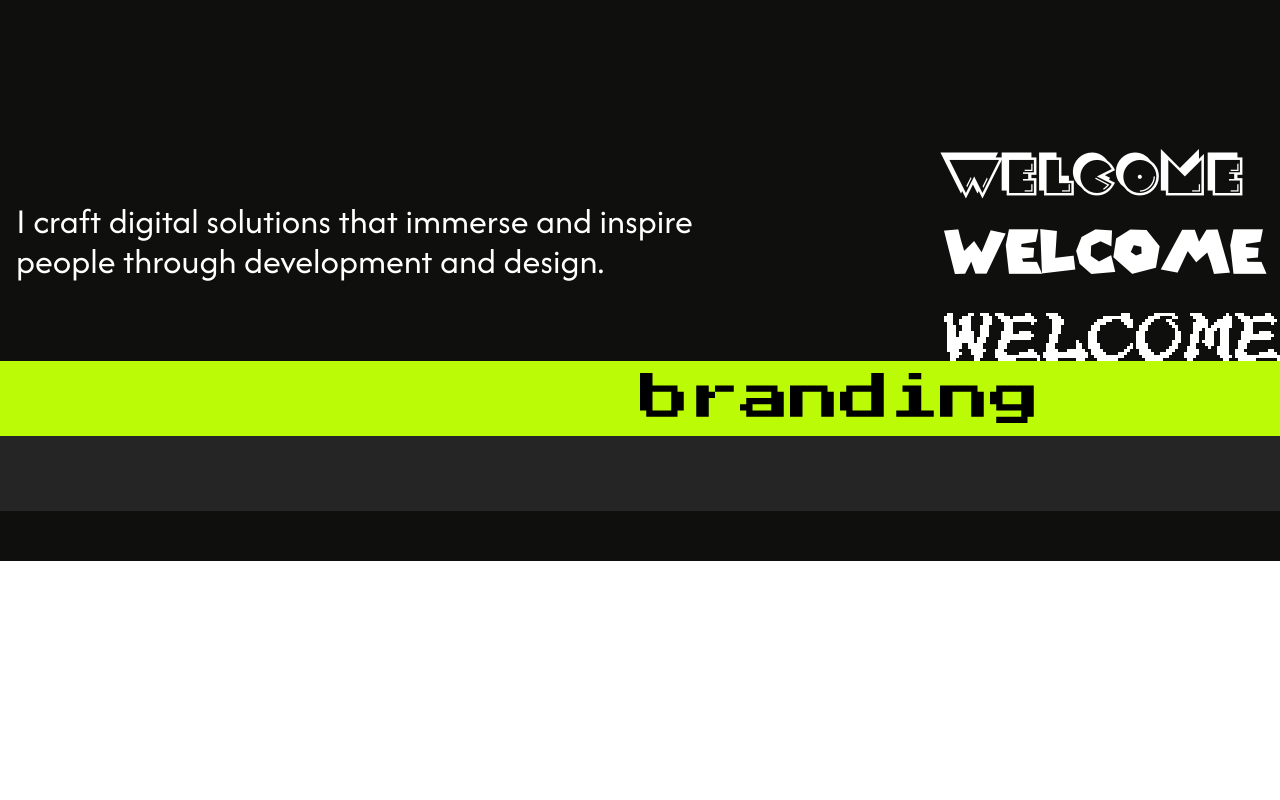
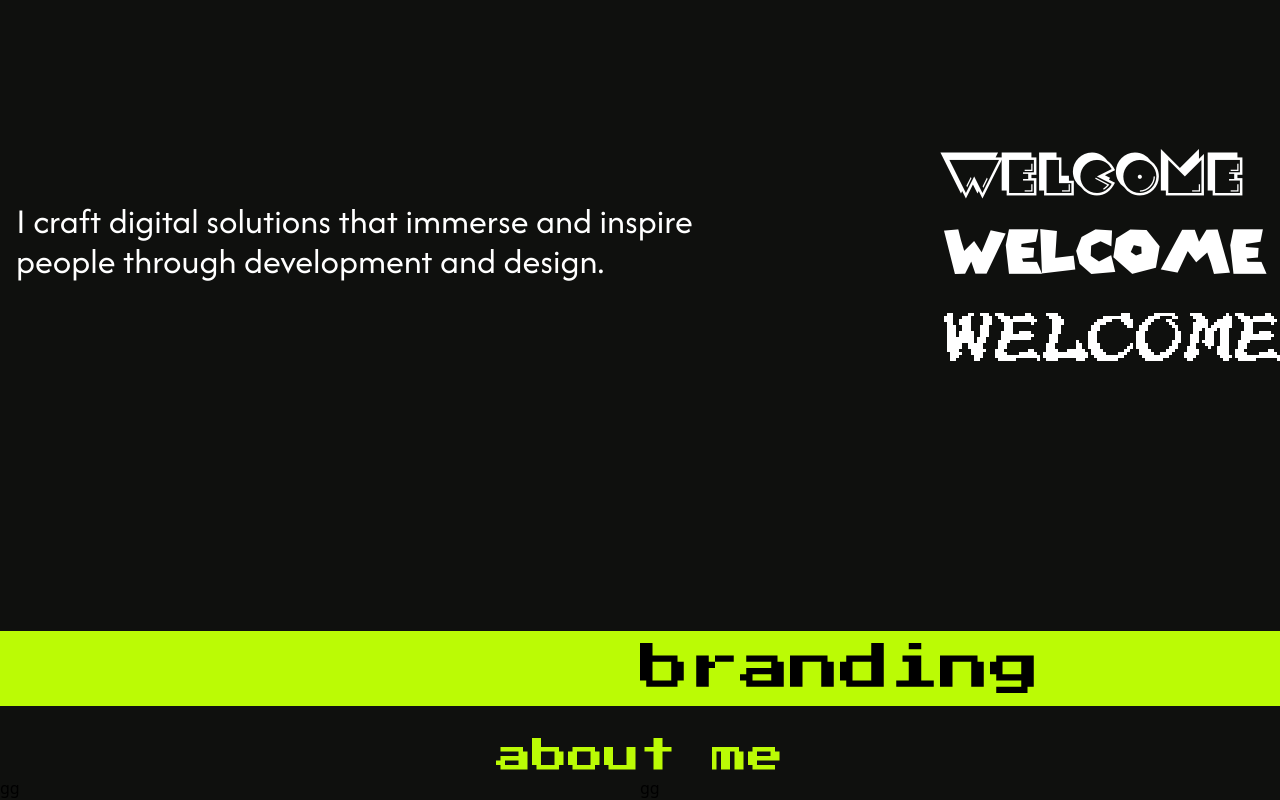
Before and after one commit to thabzzzzz/folio, a Vue app: page /main in a window 1280 px wide. Shown: the part 239-1039 px from the top of the page. Before the commit the page ends 800 px from the top, so only its background shows below. Built offline with nearby package versions, Linux system fonts and the light colour scheme.

Commit message:
fixed bottom text animation and position

```diff
--- a/src/components/main.vue
+++ b/src/components/main.vue
@@ -3,7 +3,7 @@
 
 
 
-<div class="min-h-screen bg-mygrey flex flex-col  ">
+<div class="min-h-screen bg-mygrey flex flex-col  relative ">
     <div class="mx-4">
         <nav>
         <div class="max-w-screen flex flex-wrap items-center justify-between mx-0">
@@ -43,10 +43,10 @@ people through development and design.</p>
 
 </div>
 
+<div class="flex-grow "></div>
 
-
-<div class="scroll slide bg-mygreen h-28 ">
-  <div class="m-scroll bg-mygreen h-28">
+<div class="scroll slide bg-mygreen mb-24 ">
+  <div class="m-scroll bg-mygreen ">
     <div>
       <!-- Duplicate text content for a seamless loop -->
       <h1>
@@ -56,7 +56,19 @@ people through development and design.</p>
     </div>
   </div>
 </div>
-
+<div class="about-me-section ">
+    <div class="about-me text-center">
+        <h4 class="text-4xl text-mygreen ">about me</h4>
+    </div>
+    <div class="grid grid-cols-2">
+        <div class="col-span-1">
+            gg
+        </div>
+        <div class="col-span-1">
+            gg
+        </div>
+    </div>
+</div>
 
 
 
@@ -145,20 +157,13 @@ h2,p{
   }
 }
 
-.slide {
-
+.scroll {
   margin-top: auto;
-}
-
-.scroll {
-  position: relative;
-  width: 100vw;
-  height: 15%;
-  min-height: 150px;
-  background-color: #252525;
+  margin-bottom: 24px;
+  width: 100%;
+  background-color: #0F100E;
   overflow: hidden;
   z-index: 1;
-  margin: 0;
   padding: 0;
 }
 
@@ -190,4 +195,8 @@ span {
   }
 }
 
+.flex-grow{
+    height: 270px;
+}
+
 </style>
```
